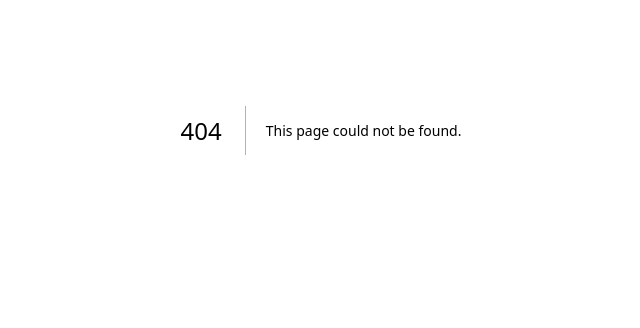
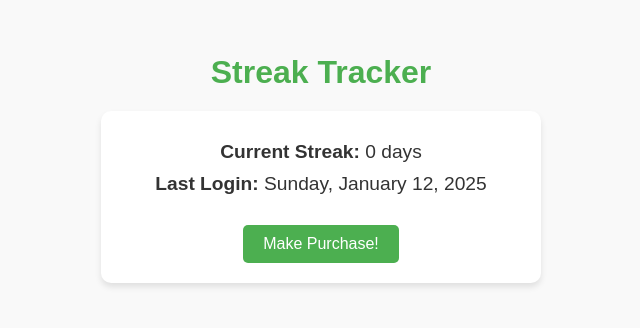
Before and after one commit to chinpcbenjamin/NUS-ShopBack-Hackathon, a Next.js app in the folder shoppies/: page /streak in a window 1280 px wide. Before the commit this address had no page. Shown: the part 270-598 px from the top of the page, without its empty margins (319-959 px from the left). Built offline with nearby package versions, Linux system fonts and the light colour scheme.

Commit message:
Setup Streaks

```diff
--- /dev/null
+++ b/shoppies/src/app/streak/page.tsx
@@ -0,0 +1,108 @@
+'use client'
+
+import React, { useEffect, useState } from 'react';
+import { differenceInDays, parseISO } from 'date-fns';
+
+const StreakPage: React.FC = () => {
+    const [streak, setStreak] = useState<number>(() => {
+        const storedStreak = localStorage.getItem('streak');
+        return storedStreak ? parseInt(storedStreak, 10) : 0;
+    });
+    const [date, setDate] = useState<Date>(() => {
+        const storedDate = localStorage.getItem('date');
+        return storedDate ? new Date(storedDate) : new Date();
+    });
+
+    useEffect (() => {
+        localStorage.setItem('streak', streak.toString());
+        localStorage.setItem('date', date.toISOString());
+    }, [streak, date]);
+
+    function buy() {
+        const today = new Date();
+        const storedDate = localStorage.getItem('date');
+        const previousDate = storedDate ? new Date(storedDate) : null;
+        const difference = previousDate ? differenceInDays(today, previousDate) : Infinity;
+
+        if (difference === 1) {
+            setStreak(streak + 1)
+            setDate(today)
+        } else if (difference > 1) {
+            setStreak(1)
+            setDate(today)
+        } else if (difference === 0) {
+            if (streak === 0) {
+                setStreak(1)
+            }
+            setDate(today)
+        }
+
+    }
+
+    return (
+        <div style={styles.container}>
+            <h1 style={styles.heading}>Streak Tracker</h1>
+            <div style={styles.card}>
+                <p style={styles.text}>
+                    <strong>Current Streak:</strong> {streak} day{streak !== 1 ? 's' : ''}
+                </p>
+                <p style={styles.text}>
+                    <strong>Last Login:</strong>{' '}
+                    {date.toLocaleDateString(undefined, { weekday: 'long', year: 'numeric', month: 'long', day: 'numeric' })}
+                </p>
+                <button style={styles.button} onClick={buy}>
+                    Make Purchase!
+                </button>
+            </div>
+        </div>
+    );
+}
+
+const styles = {
+    container: {
+        display: 'flex',
+        flexDirection: 'column',
+        alignItems: 'center',
+        justifyContent: 'center',
+        height: '100vh',
+        backgroundColor: '#f9f9f9',
+        fontFamily: 'Arial, sans-serif',
+        color: '#333',
+        padding: '20px',
+    },
+    heading: {
+        fontSize: '2rem',
+        marginBottom: '20px',
+        color: '#4caf50',
+    },
+    card: {
+        backgroundColor: '#fff',
+        padding: '20px',
+        borderRadius: '10px',
+        boxShadow: '0 4px 6px rgba(0, 0, 0, 0.1)',
+        textAlign: 'center',
+        maxWidth: '400px',
+        width: '100%',
+    },
+    text: {
+        fontSize: '1.2rem',
+        margin: '10px 0',
+    },
+    button: {
+        marginTop: '20px',
+        padding: '10px 20px',
+        fontSize: '1rem',
+        color: '#fff',
+        backgroundColor: '#4caf50',
+        border: 'none',
+        borderRadius: '5px',
+        cursor: 'pointer',
+        transition: 'background-color 0.3s ease',
+    },
+};
+
+styles.button[':hover'] = {
+    backgroundColor: '#45a049',
+};
+
+export default StreakPage;
```
